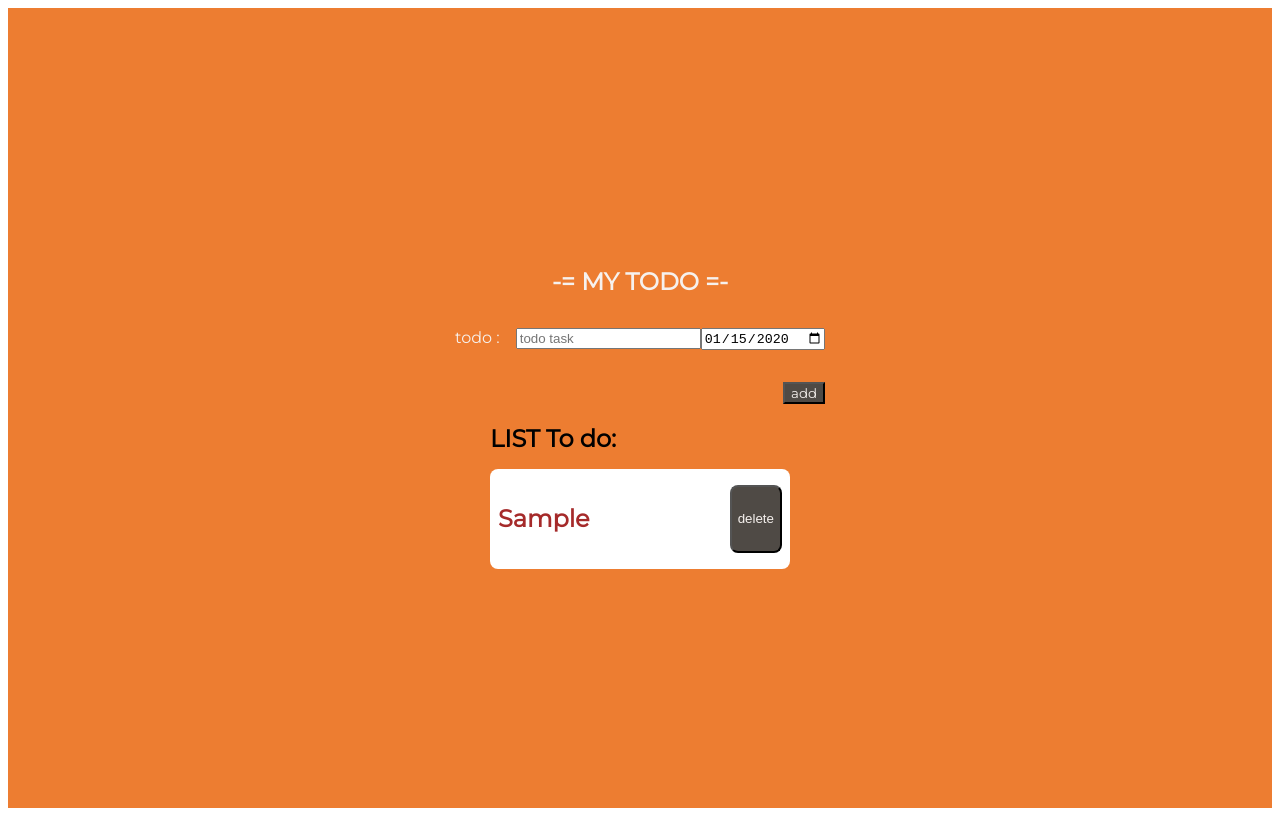
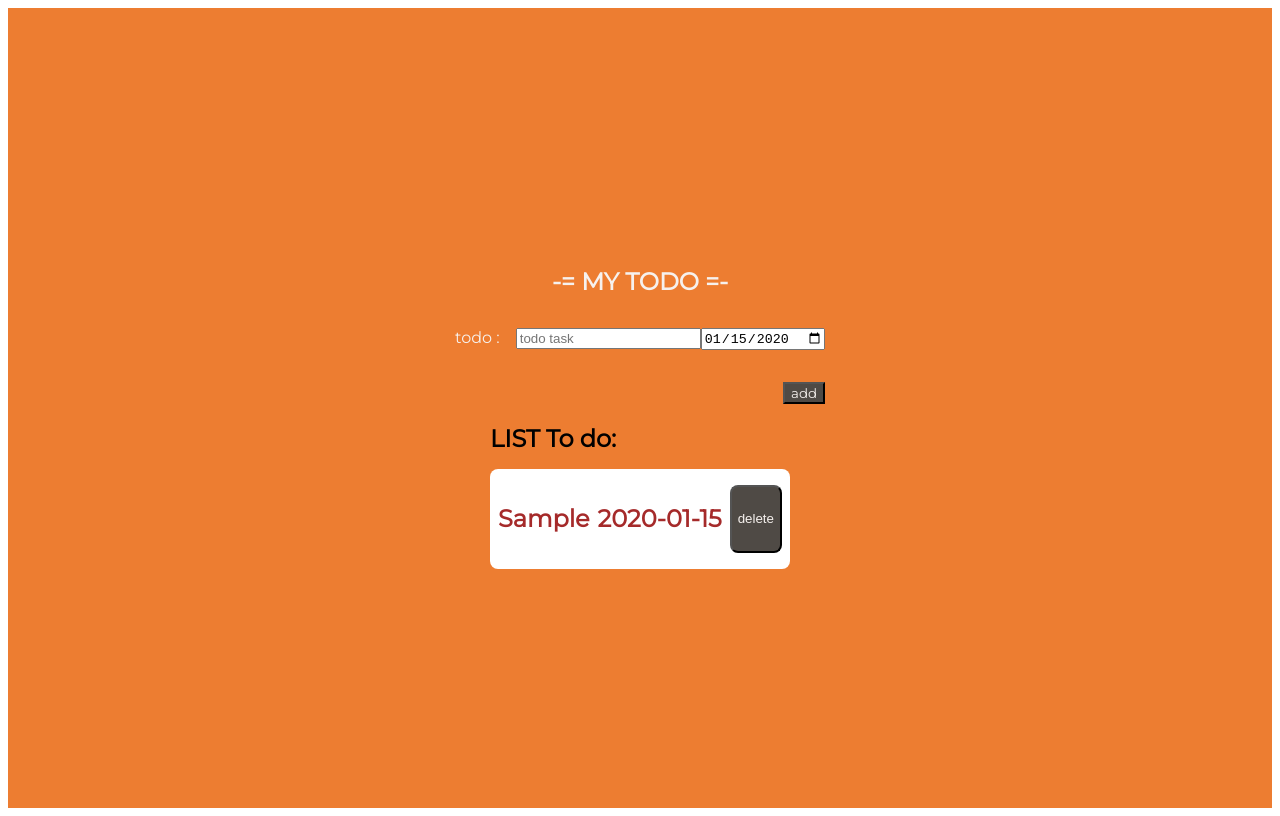
Before and after one commit to arcteta/app-todolist-vue, a Vue app: page / in a window 1280 px wide. Both pictures are taken after typing "Sample", "2020-01-15" into the empty fields and a click on the button "add". Built offline with nearby package versions, Linux system fonts and the light colour scheme.

Commit message:
solved assignment

```diff
--- a/src/App.vue
+++ b/src/App.vue
@@ -6,7 +6,7 @@ import { ref } from 'vue';
 const todos = ref([])
 
 function add(data) {
-    todos.value.push({ id: crypto.randomUUID(), todo: data.todo })
+    todos.value.push({ id: crypto.randomUUID(), todo: data.todo , date: data.date })
     data.clear()
 
     console.log(data);
--- a/src/components/TodoItems.vue
+++ b/src/components/TodoItems.vue
@@ -11,7 +11,8 @@ import ButtonDelete from './ButtonDelete.vue';
         <div class="grid-container" v-if="todos.length > 0">
             <div class="card" v-for="item of todos" v-bind:key="item.id">
                 <div class="card-content">
-                    <h2>{{ item.todo }}</h2>
+                    <h2>{{ item.todo  }}</h2>
+                    <h2>{{ item.date  }}</h2>
                     <ButtonDelete @on-click="$emit('remove',item.id)">delete</ButtonDelete>
                 </div>
             </div>
```
